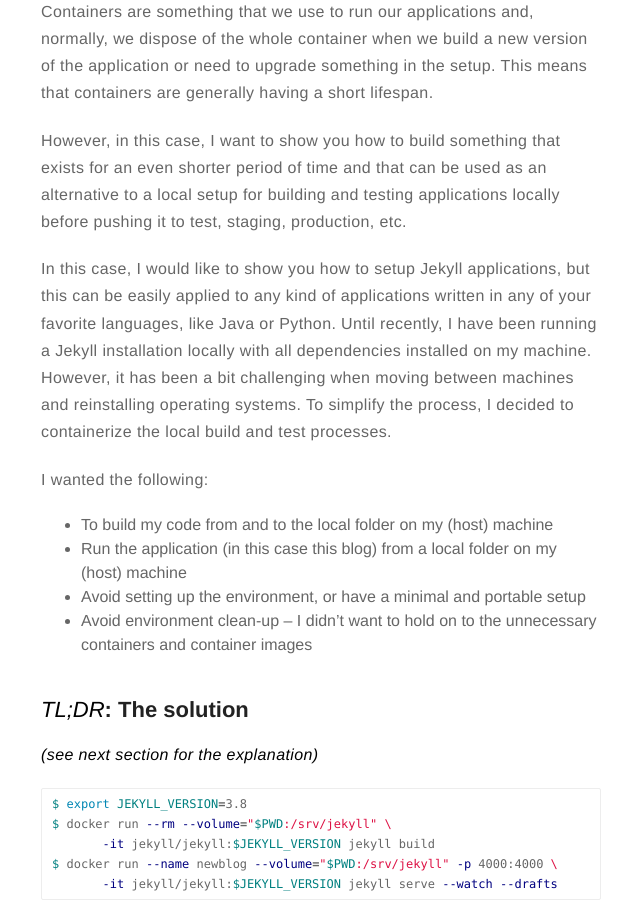
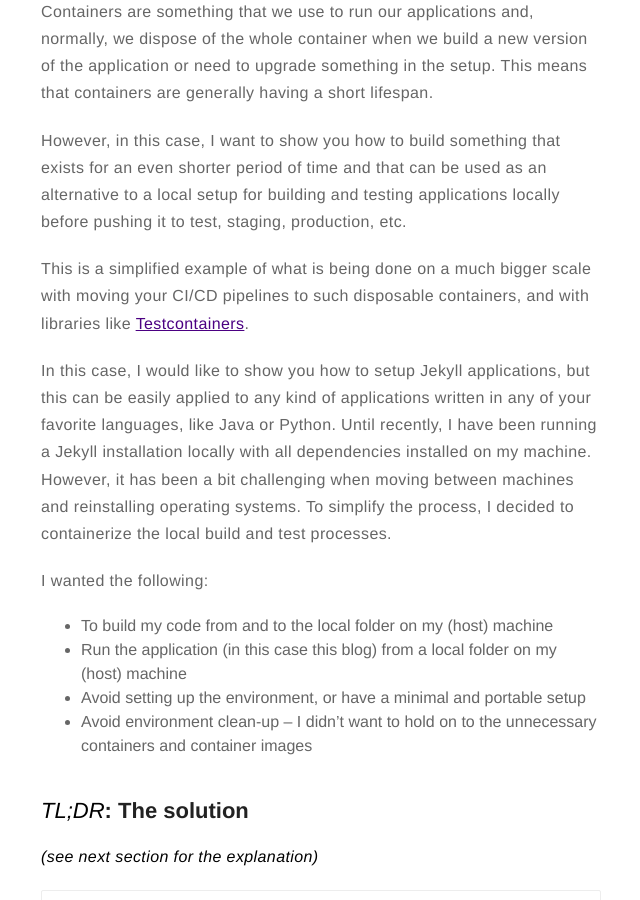
Before and after one commit to mehmandarov/mehmandarov.github.io, a Jekyll site: the page built from _posts/2019-01-01-disposable-docker-containers.markdown, in a window 1280 px wide and 900 px high, scrolled down 499 px. Shown: the whole window, without its empty margins (319-959 px from the left). Built offline with Jekyll 4.4.1, drawn with Linux system fonts in a browser that asks for light colours.

Commit message:
Minor fix

```diff
--- a/_posts/2019-01-01-disposable-docker-containers.markdown
+++ b/_posts/2019-01-01-disposable-docker-containers.markdown
@@ -22,6 +22,8 @@
 Containers are something that we use to run our applications and, normally, we dispose of the whole container when we build a new version of the application or need to upgrade something in the setup. This means that containers are generally having a short lifespan.
 
 However, in this case, I want to show you how to build something that exists for an even shorter period of time and that can be used as an alternative to a local setup for building and testing applications locally before pushing it to test, staging, production, etc.
+
+This is a simplified example of what is being done on a much bigger scale with moving your CI/CD pipelines to such disposable containers, and with libraries like [Testcontainers][2].
 
 In this case, I would like to show you how to setup Jekyll applications, but this can be easily applied to any kind of applications written in any of your favorite languages, like Java or Python. Until recently, I have been running a Jekyll installation locally with all dependencies installed on my machine. However, it has been a bit challenging when moving between machines and reinstalling operating systems. To simplify the process, I decided to containerize the local build and test processes.
 
```
Also changed, not shown: other parts of _posts/2019-01-01-disposable-docker-containers.markdown (+1 -1 lines).
